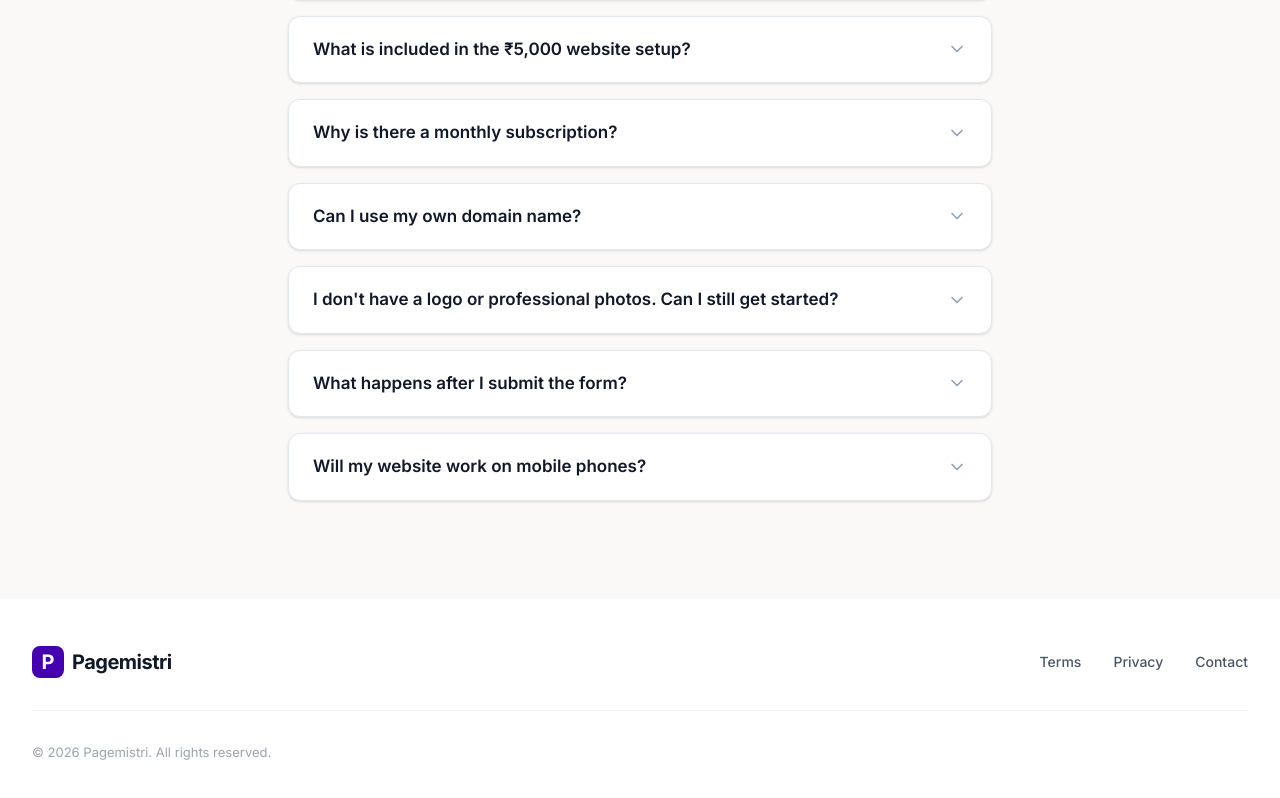
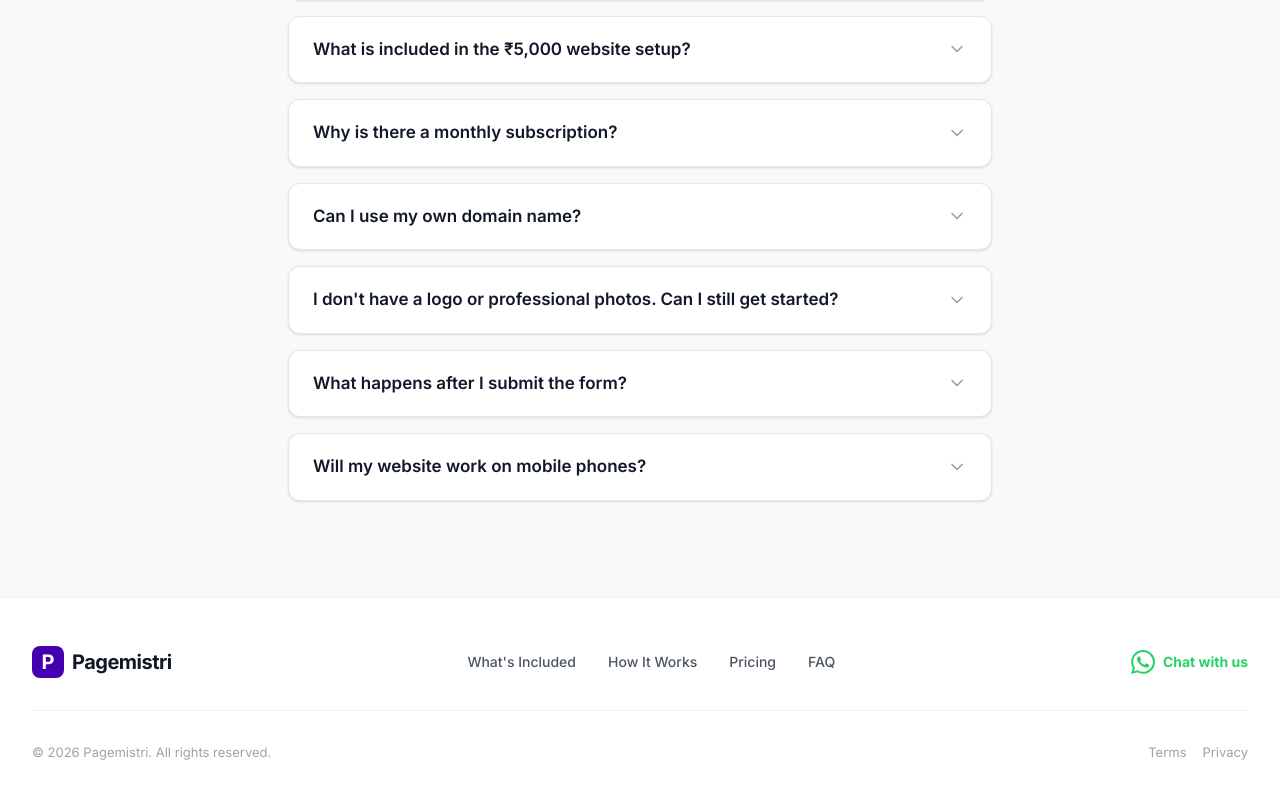
Before and after one commit to zehracodes29/landingpage, a Next.js app in the folder pagemistri-landing/: page / in a window 1280 px wide. Shown: the part 6250-7048 px from the top of the page. Built offline with nearby package versions, Linux system fonts and the light colour scheme.

Commit message:
feat: create Footer component

```diff
--- a/pagemistri-landing/src/components/Footer.jsx
+++ b/pagemistri-landing/src/components/Footer.jsx
@@ -1,10 +1,16 @@
+'use client';
 import React from 'react';
 
 export default function Footer() {
+  const scrollToSection = (e, href) => {
+    e.preventDefault();
+    document.querySelector(href)?.scrollIntoView({ behavior: 'smooth' });
+  };
+
   return (
-    <footer className="bg-white border-t border-slate-100 py-12">
+    <footer className="bg-white border-t border-slate-100 py-12 font-sans">
       <div className="max-w-7xl mx-auto px-6 lg:px-8">
-        <div className="flex flex-col md:flex-row justify-between items-center gap-6">
+        <div className="flex flex-col md:flex-row justify-between items-center gap-8">
           <div className="flex items-center gap-2">
             <div className="w-8 h-8 bg-[#4400AF] rounded-lg flex items-center justify-center text-white font-bold text-xl">
               P
@@ -14,15 +20,35 @@
             </span>
           </div>
 
-          <div className="flex gap-8">
-            <a href="#" className="text-[#4B5563] hover:text-[#4400AF] transition-colors text-[14px] font-medium">Terms</a>
-            <a href="#" className="text-[#4B5563] hover:text-[#4400AF] transition-colors text-[14px] font-medium">Privacy</a>
-            <a href="#" className="text-[#4B5563] hover:text-[#4400AF] transition-colors text-[14px] font-medium">Contact</a>
+          <div className="flex flex-wrap justify-center gap-6 md:gap-8">
+            <a href="#whats-included" onClick={(e) => scrollToSection(e, '#whats-included')} className="text-[#4B5563] hover:text-[#4400AF] transition-colors text-[14px] font-medium">What's Included</a>
+            <a href="#how-it-works" onClick={(e) => scrollToSection(e, '#how-it-works')} className="text-[#4B5563] hover:text-[#4400AF] transition-colors text-[14px] font-medium">How It Works</a>
+            <a href="#pricing" onClick={(e) => scrollToSection(e, '#pricing')} className="text-[#4B5563] hover:text-[#4400AF] transition-colors text-[14px] font-medium">Pricing</a>
+            <a href="#faq" onClick={(e) => scrollToSection(e, '#faq')} className="text-[#4B5563] hover:text-[#4400AF] transition-colors text-[14px] font-medium">FAQ</a>
+          </div>
+
+          <div className="flex items-center gap-4">
+            <a
+              href="https://wa.me/918565860872"
+              target="_blank"
+              rel="noopener noreferrer"
+              className="text-[#25D366] hover:text-[#1ebd5a] transition-colors flex items-center gap-2"
+              aria-label="Chat on WhatsApp"
+            >
+              <svg viewBox="0 0 24 24" fill="currentColor" className="w-6 h-6">
+                <path d="M17.472 14.382c-.297-.149-1.758-.867-2.03-.967-.273-.099-.471-.148-.67.15-.197.297-.767.966-.94 1.164-.173.199-.347.223-.644.075-.297-.15-1.255-.463-2.39-1.475-.883-.788-1.48-1.761-1.653-2.059-.173-.297-.018-.458.13-.606.134-.133.298-.347.446-.52.149-.174.198-.298.298-.497.099-.198.05-.371-.025-.52-.075-.149-.669-1.612-.916-2.207-.242-.579-.487-.5-.669-.51-.173-.008-.371-.01-.57-.01-.198 0-.52.074-.792.372-.272.297-1.04 1.016-1.04 2.479 0 1.462 1.065 2.875 1.213 3.074.149.198 2.096 3.2 5.077 4.487.709.306 1.262.489 1.694.625.712.227 1.36.195 1.871.118.571-.085 1.758-.719 2.006-1.413.248-.694.248-1.289.173-1.413-.074-.124-.272-.198-.57-.347m-5.421 7.403h-.004a9.87 9.87 0 01-5.031-1.378l-.361-.214-3.741.982.998-3.648-.235-.374a9.86 9.86 0 01-1.51-5.26c.001-5.45 4.436-9.884 9.888-9.884 2.64 0 5.122 1.03 6.988 2.898a9.825 9.825 0 012.893 6.994c-.003 5.45-4.437 9.884-9.885 9.884m8.413-18.297A11.815 11.815 0 0012.05 0C5.495 0 .16 5.335.157 11.892c0 2.096.547 4.142 1.588 5.945L.057 24l6.305-1.654a11.882 11.882 0 005.683 1.448h.005c6.554 0 11.89-5.335 11.893-11.893a11.821 11.821 0 00-3.48-8.413z"/>
+              </svg>
+              <span className="text-[14px] font-bold">Chat with us</span>
+            </a>
           </div>
         </div>
 
-        <div className="mt-8 pt-8 border-t border-slate-100 text-center md:text-left text-[#9CA3AF] text-[13px]">
-          &copy; {new Date().getFullYear()} Pagemistri. All rights reserved.
+        <div className="mt-8 pt-8 border-t border-slate-100 flex flex-col md:flex-row justify-between items-center gap-4 text-[#9CA3AF] text-[13px]">
+          <div>&copy; {new Date().getFullYear()} Pagemistri. All rights reserved.</div>
+          <div className="flex gap-4">
+            <a href="#" className="hover:text-[#4B5563] transition-colors">Terms</a>
+            <a href="#" className="hover:text-[#4B5563] transition-colors">Privacy</a>
+          </div>
         </div>
       </div>
     </footer>
```
